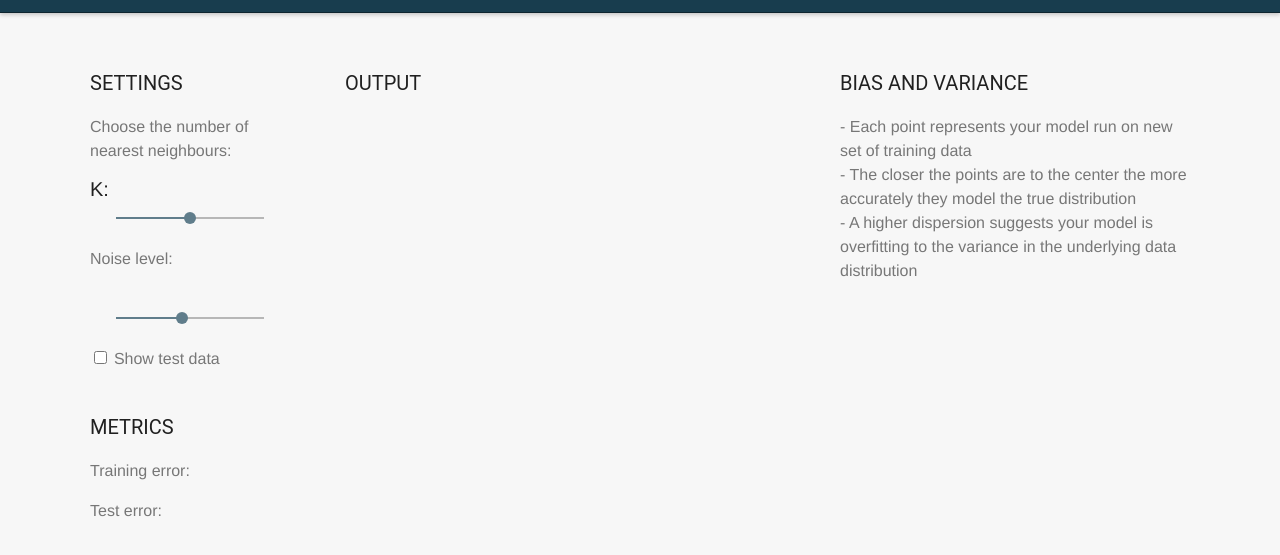
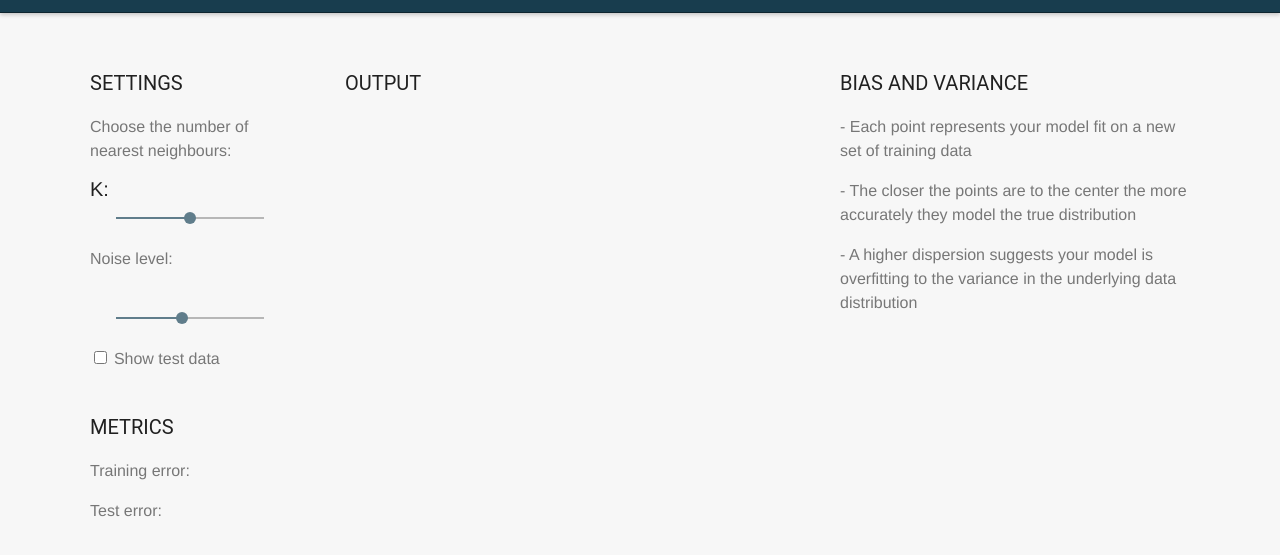
Before and after one commit to doristori123/knn-viz, a website: page index.html in a window 1280 px wide. Shown: the part 89-644 px from the top of the page. Drawn offline with nearby package versions, Linux system fonts and the light colour scheme; a script that the page names is missing.

Commit message:
Added some spacing to text

```diff
--- a/index.html
+++ b/index.html
@@ -232,9 +232,9 @@ h1 {
         <div id="dartcontainer">
                 <h4>Bias and Variance</h4>
                 <div id="dart"></div>
-                <p> - Each point represents your model run on new set of training data<br>
-                    - The closer the points are to the center the more accurately they model the true distribution <br>
-                    - A higher dispersion suggests your model is overfitting to the variance in the underlying data distribution </p>
+                <p> - Each point represents your model fit on a new set of training data<p>
+                <p> - The closer the points are to the center the more accurately they model the true distribution </p>
+                <p> - A higher dispersion suggests your model is overfitting to the variance in the underlying data distribution </p>
             </div>
     </div>
 
```
